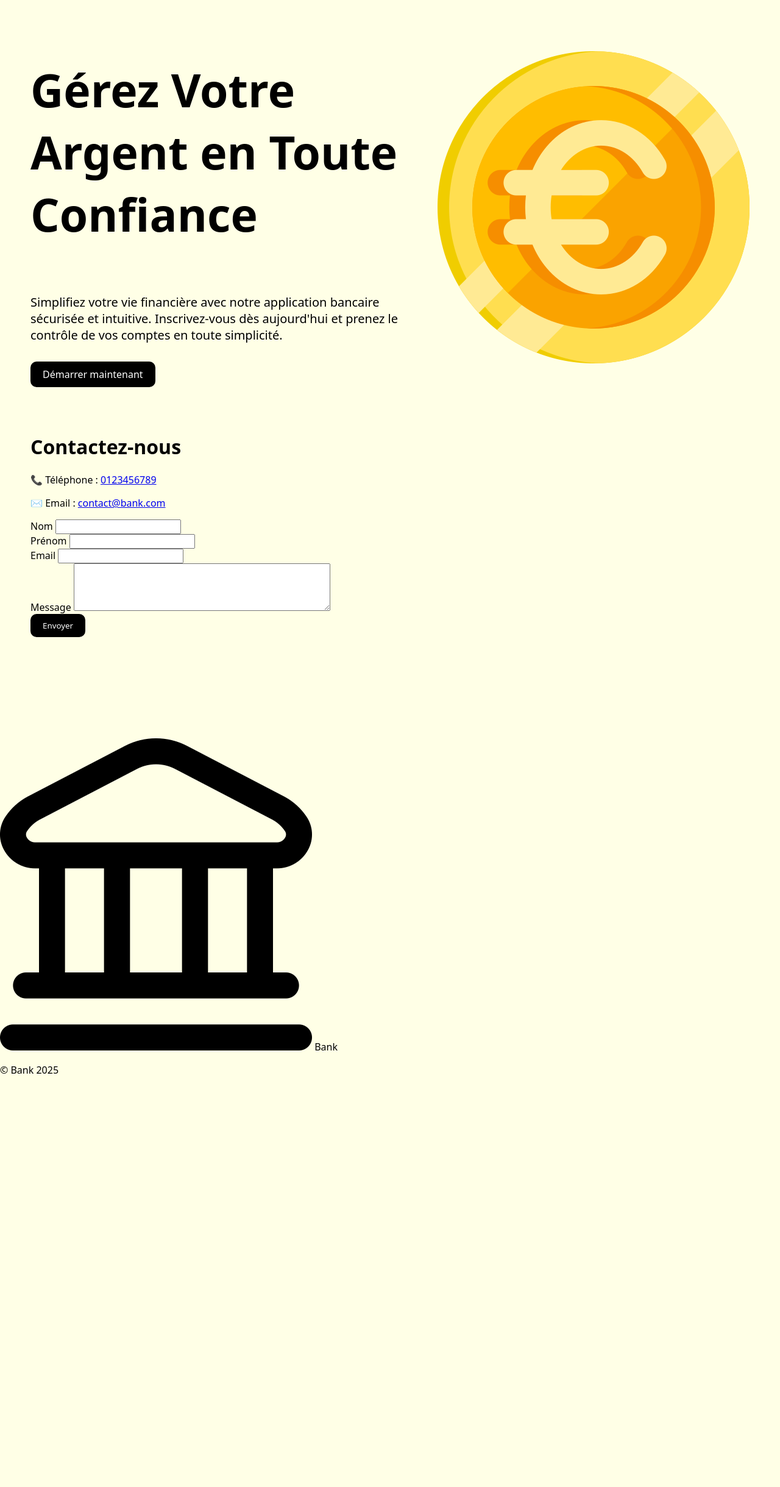
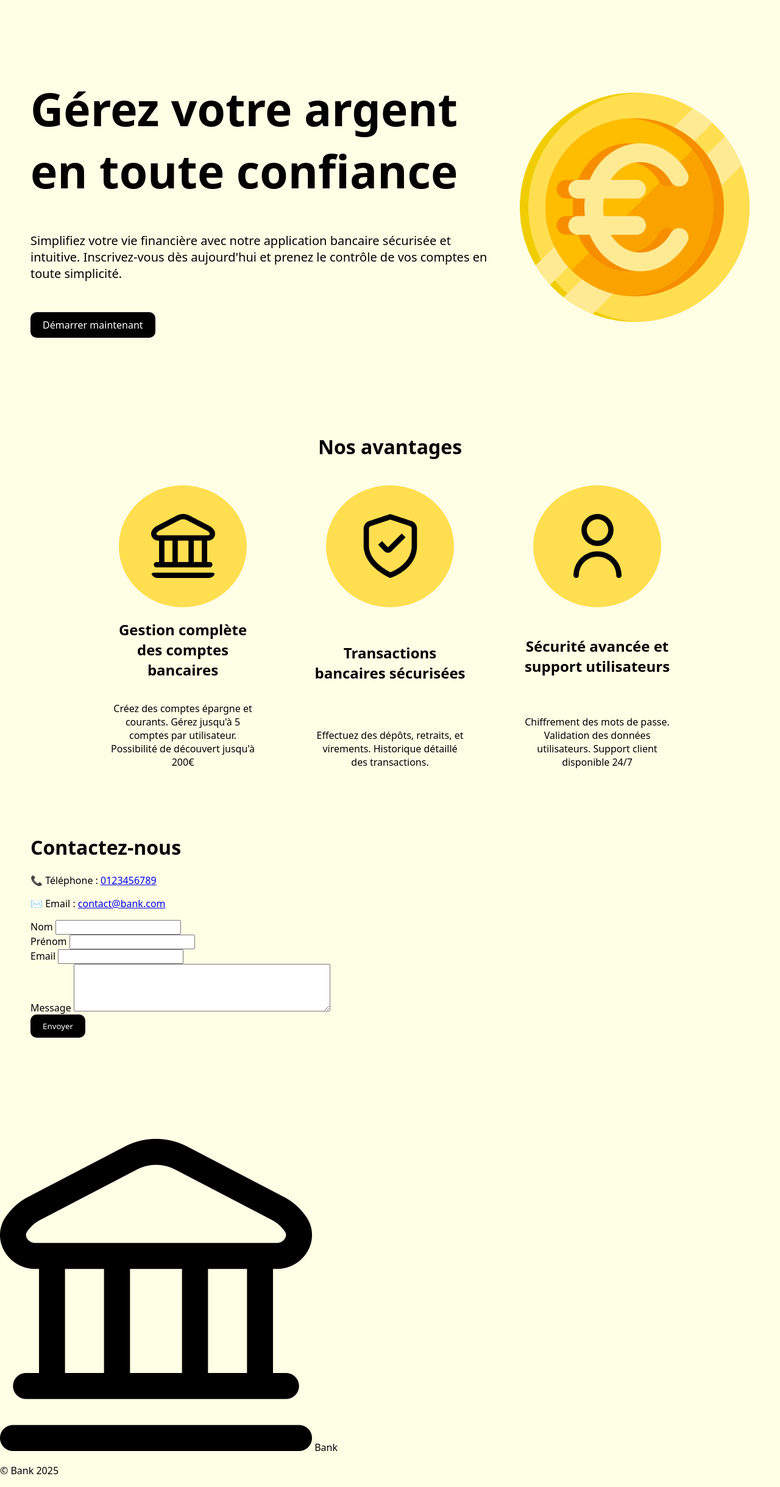
Before and after one commit to Erwan1202/challenge_web, a Symfony app: template templates/index.html.twig in a window 1280 px wide. Shown: the part 82-2521 px from the top of the page at 61% size. Before the commit the page ends 1843 px from the top, so only its background shows below. Run offline with Twig, Linux system fonts and the light colour scheme; the template is opened without the code that fills it, so the values that code supplies are empty; some libraries are stand-ins or nearby versions.

Commit message:
Updated "hero" section in index.html.twig view, added "advantages" section in index.html.twig (twig, CSS, images)

```diff
--- a/public/css/style.css
+++ b/public/css/style.css
@@ -19,6 +19,7 @@ html {
     --border-color2: rgba(235, 235, 235, 0.75);
     --accent-color1: #009efe;
     --accent-color2: #29f598;
+    --accent-color3: #FFDE50;
 }
 
 body {
@@ -168,24 +169,76 @@ main {
     gap: 50px;
 }
 
-.heroContainer div {
+.heroContainer div:nth-child(1) {
     flex: 2;
     display: flex;
     flex-direction: column;
     align-items: flex-start;
-    gap: 10px;
+    gap: 50px;
 }
-.heroContainer div h1 {
+.heroContainer div:nth-child(1) h1 {
+    margin: 0;
     font-size: 75px;
 }
-.heroContainer div p {
+.heroContainer div:nth-child(1) p {
+    margin: 0;
     font-size: 20px;
     font-weight: 300;
 }
-.heroContainer div a {
+.heroContainer div:nth-child(1) a {
+    margin: 0;
     text-decoration: none;
 }
-
-.heroContainer img {
+.heroContainer div:nth-child(2) {
     flex: 1;
 }
+.heroContainer div:nth-child(2) img {
+    width: 100%;
+    height: auto;
+}
+
+
+.advantagesListContainer h1 {
+    text-align: center;
+}
+
+.advantagesList {
+    width: 100%;
+    display: flex;
+    justify-content: center;
+    gap: 50px;
+    flex-wrap: wrap;
+}
+
+.advantagesItem {
+    display: flex;
+    flex-direction: column;
+    flex-wrap: wrap;
+    align-content: center;
+    justify-content: space-between;
+    align-items: center;
+    padding: 20px;
+    width: 250px;
+    text-align: center;
+    border-radius: 20px;
+    transition: 0.25s;
+}
+.advantagesItem:hover {
+    transform: scale(1.05);
+}
+
+.advantagesItem div {
+    width: calc(100% - 40px);
+    height: 200px;
+    display: flex;
+    justify-content: center;
+    align-items: center;
+    background-color: var(--accent-color3);
+    border-radius: 50%;
+}
+.advantagesItem div img {
+    width: 50%;
+    height: auto;
+    border-radius: 10px;
+    transition: 0.25s;
+}
--- a/templates/index.html.twig
+++ b/templates/index.html.twig
@@ -5,11 +5,36 @@
 {% block body %}
     <div class="heroContainer">
         <div>
-            <h1>Gérez Votre Argent en Toute Confiance</h1>
+            <h1>Gérez votre argent en toute confiance</h1>
             <p>Simplifiez votre vie financière avec notre application bancaire sécurisée et intuitive. Inscrivez-vous dès aujourd'hui et prenez le contrôle de vos comptes en toute simplicité.</p>
             <a href="{{ path('app_register') }}">Démarrer maintenant</a>
         </div>
-        <img src="{{ asset('images/piece.png') }}">
+        <div>
+            <img src="{{ asset('images/piece.png') }}">
+        </div>
+    </div>
+
+    <div class="advantagesListContainer">
+        <h1>Nos avantages</h1>
+        <div class="advantagesList">
+            <div class="advantagesItem">
+                <div><img src="{{ asset('images/banque.png') }}" alt="Compte bancaire"></div>
+                <h2>Gestion complète des comptes bancaires</h2>
+                <p>Créez des comptes épargne et courants. Gérez jusqu'à 5 comptes par utilisateur. Possibilité de découvert jusqu'à 200€</p>
+            </div>
+
+            <div class="advantagesItem">
+                <div><img src="{{ asset('images/securite.png') }}" alt="Sécurité"></div>
+                <h2>Transactions bancaires sécurisées</h2>
+                <p>Effectuez des dépôts, retraits, et virements. Historique détaillé des transactions.</p>
+            </div>
+
+            <div class="advantagesItem">
+                <div><img src="{{ asset('images/utilisateur.png') }}" alt="Support utillisateur"></div>
+                <h2>Sécurité avancée et support utilisateurs</h2>
+                <p>Chiffrement des mots de passe. Validation des données utilisateurs. Support client disponible 24/7</p>
+            </div>
+        </div>
     </div>
 
 {% endblock %}
```
Also changed, not shown: public/images/banque.png (added), public/images/securite.png (added), public/images/utilisateur.png (added).
